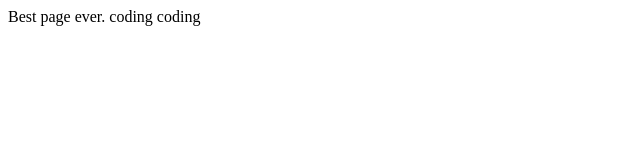
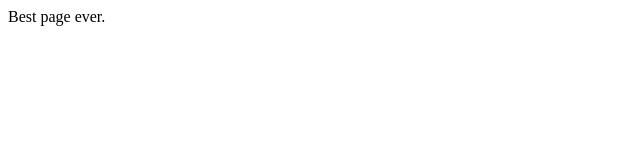
Before and after one commit to charliemanley/charliemanley.github.io, a plain HTML site: page index.html in a window 1280 px wide. Shown: the whole page, without its empty margins (0-640 px from the left). Drawn offline with Linux system fonts and the light colour scheme.

Commit message:
Update index.html

```diff
--- a/index.html
+++ b/index.html
@@ -5,7 +5,5 @@
 </head>
 <body>
   Best page ever.
-    coding
-    coding
 </body>
 </html>
```
